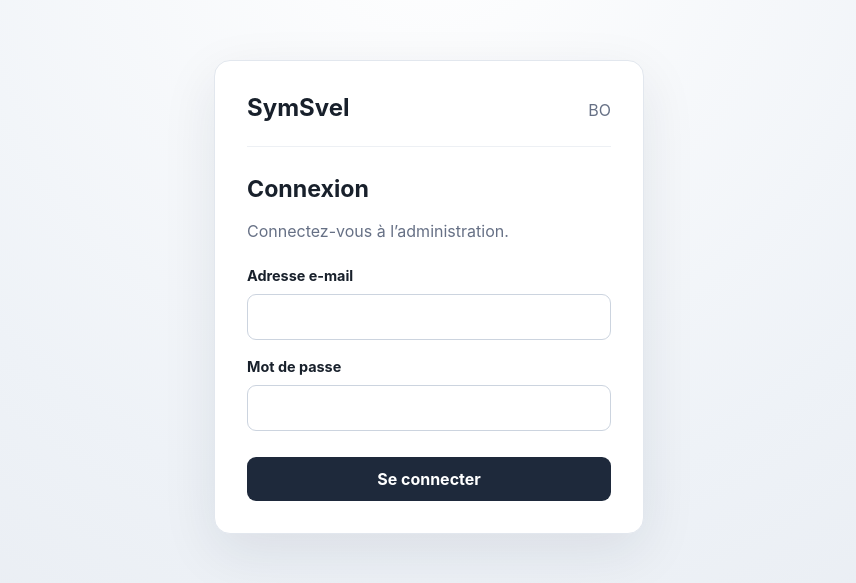
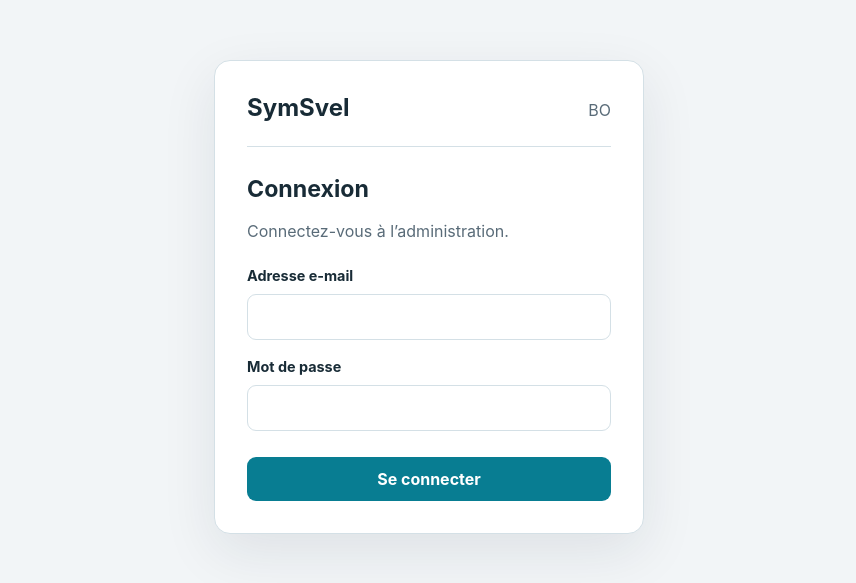
Before and after one commit to Symsvel-Framework/symsvel-bo, a SvelteKit app: page /login in a window 1280 px wide. Shown: the part 103-686 px from the top of the page, without its empty margins (211-1067 px from the left). Built offline with nearby package versions, Linux system fonts and the light colour scheme.

Commit message:
style(bo): introduce semantic HP-oriented light/dark tokens

```diff
--- a/src/app.css
+++ b/src/app.css
@@ -468,3 +468,150 @@ a:hover {
 	color: #667085;
 	font-variant-numeric: tabular-nums;
 }
+
+/* Design System BO: semantic tokens. Visual source is HP, pending exact palette audit. */
+:root {
+	color-scheme: light;
+	--bo-bg: #f2f5f7;
+	--bo-surface: #ffffff;
+	--bo-surface-muted: #f7fafb;
+	--bo-input: #ffffff;
+	--bo-text: #182b36;
+	--bo-muted: #596b78;
+	--bo-border: #d4e0e6;
+	--bo-primary: #087d92;
+	--bo-primary-contrast: #ffffff;
+	--bo-focus: #148fa4;
+	--bo-sidebar: #102632;
+	--bo-sidebar-text: #dae7ed;
+	--bo-sidebar-hover: #20404f;
+	--bo-sidebar-current: #285262;
+	--bo-danger: #c13943;
+	--bo-danger-contrast: #ffffff;
+	--bo-success-bg: #e5f5ed;
+	--bo-success-text: #146647;
+	--bo-error-bg: #fcecef;
+	--bo-error-text: #922d39;
+	--bo-info-bg: #e8f5fa;
+	--bo-info-text: #18546c;
+	--bo-shadow: 0 16px 48px rgba(12, 29, 40, 0.12);
+}
+:root[data-theme='dark'] {
+	color-scheme: dark;
+	--bo-bg: #081923;
+	--bo-surface: #102633;
+	--bo-surface-muted: #162f3e;
+	--bo-input: #182f3c;
+	--bo-text: #e5f0f3;
+	--bo-muted: #adc0c9;
+	--bo-border: #38515e;
+	--bo-primary: #12a1b3;
+	--bo-primary-contrast: #061d27;
+	--bo-focus: #36c6d1;
+	--bo-sidebar: #06141d;
+	--bo-sidebar-text: #d2e4ec;
+	--bo-sidebar-hover: #1c3846;
+	--bo-sidebar-current: #225064;
+	--bo-danger: #c9424b;
+	--bo-danger-contrast: #ffffff;
+	--bo-success-bg: #123a30;
+	--bo-success-text: #8ce3bd;
+	--bo-error-bg: #46212b;
+	--bo-error-text: #ffc1ca;
+	--bo-info-bg: #163848;
+	--bo-info-text: #9edce9;
+	--bo-shadow: 0 16px 48px rgba(0, 0, 0, 0.32);
+}
+@media (prefers-color-scheme: dark) {
+	:root:not([data-theme]) {
+		color-scheme: dark;
+		--bo-bg: #081923;
+		--bo-surface: #102633;
+		--bo-surface-muted: #162f3e;
+		--bo-input: #182f3c;
+		--bo-text: #e5f0f3;
+		--bo-muted: #adc0c9;
+		--bo-border: #38515e;
+		--bo-primary: #12a1b3;
+		--bo-primary-contrast: #061d27;
+		--bo-focus: #36c6d1;
+		--bo-sidebar: #06141d;
+		--bo-sidebar-text: #d2e4ec;
+		--bo-sidebar-hover: #1c3846;
+		--bo-sidebar-current: #225064;
+		--bo-danger: #c9424b;
+		--bo-danger-contrast: #ffffff;
+		--bo-success-bg: #123a30;
+		--bo-success-text: #8ce3bd;
+		--bo-error-bg: #46212b;
+		--bo-error-text: #ffc1ca;
+		--bo-info-bg: #163848;
+		--bo-info-text: #9edce9;
+		--bo-shadow: 0 16px 48px rgba(0, 0, 0, 0.32);
+	}
+}
+:root { color: var(--bo-text); background: var(--bo-bg); }
+body { color: var(--bo-text); background: var(--bo-bg); }
+a { color: var(--bo-primary); }
+.auth-shell, .bo-shell { background: var(--bo-bg); }
+.auth-card, .bo-topbar, .bo-alert-panel, .bo-account-menu {
+	background: var(--bo-surface);
+	color: var(--bo-text);
+	border-color: var(--bo-border);
+}
+.auth-card header, .bo-topbar, .bo-data-table-scroll th, .bo-data-table-scroll td {
+	border-color: var(--bo-border);
+}
+.auth-card header span, .auth-card p, .bo-account, .welcome p,
+.bo-data-table-empty, .bo-pagination-count, .bo-account-menu strong { color: var(--bo-muted); }
+.form input, .bo-field input, .bo-data-table-filter input, .bo-data-table-filter select,
+.bo-pagination-size select, .bo-theme-choice select {
+	background: var(--bo-input);
+	color: var(--bo-text);
+	border: 1px solid var(--bo-border);
+}
+:where(input, select, textarea, button, a):focus-visible {
+	outline: 2px solid var(--bo-focus);
+	outline-offset: 2px;
+}
+.bo-sidebar { background: var(--bo-sidebar); color: var(--bo-sidebar-text); }
+.bo-nav a, .bo-nav-loading { color: var(--bo-sidebar-text); }
+.bo-nav a:hover, .bo-nav a:focus-visible { background: var(--bo-sidebar-hover); color: var(--bo-sidebar-text); }
+.bo-nav a.active { background: var(--bo-sidebar-current); color: var(--bo-sidebar-text); }
+.bo-nav-section > span, .bo-brand span { color: var(--bo-sidebar-text); }
+.bo-topbar button, .bo-button-secondary {
+	background: var(--bo-surface);
+	color: var(--bo-text);
+	border-color: var(--bo-border);
+}
+.bo-topbar .bo-avatar, .bo-button, .form button {
+	background: var(--bo-primary);
+	color: var(--bo-primary-contrast);
+}
+.bo-button-secondary { background: var(--bo-surface); color: var(--bo-text); }
+.bo-button-danger { background: var(--bo-danger); color: var(--bo-danger-contrast); }
+.bo-alert-error { background: var(--bo-error-bg); color: var(--bo-error-text); }
+.bo-alert-success { background: var(--bo-success-bg); color: var(--bo-success-text); }
+.bo-alert-info { background: var(--bo-info-bg); color: var(--bo-info-text); }
+.bo-topbar .bo-alert-trigger, .bo-alert-panel a {
+	background: var(--bo-info-bg);
+	color: var(--bo-info-text);
+	border-color: var(--bo-border);
+}
+.bo-alert-panel a:hover, .bo-topbar .bo-account-menu button:hover {
+	background: var(--bo-surface-muted);
+}
+.bo-account-menu { width: 230px; }
+.bo-theme-choice {
+	display: grid;
+	gap: 6px;
+	padding: 8px 10px;
+	font-size: 0.85rem;
+	color: var(--bo-text);
+}
+.bo-theme-choice select {
+	width: 100%;
+	padding: 7px 10px;
+	border-radius: 8px;
+	font: inherit;
+}
```
Also changed, not shown: src/lib/components/Modal.svelte (+6 -6 lines), 1 other file (tests, documents, lock files or other folders).
